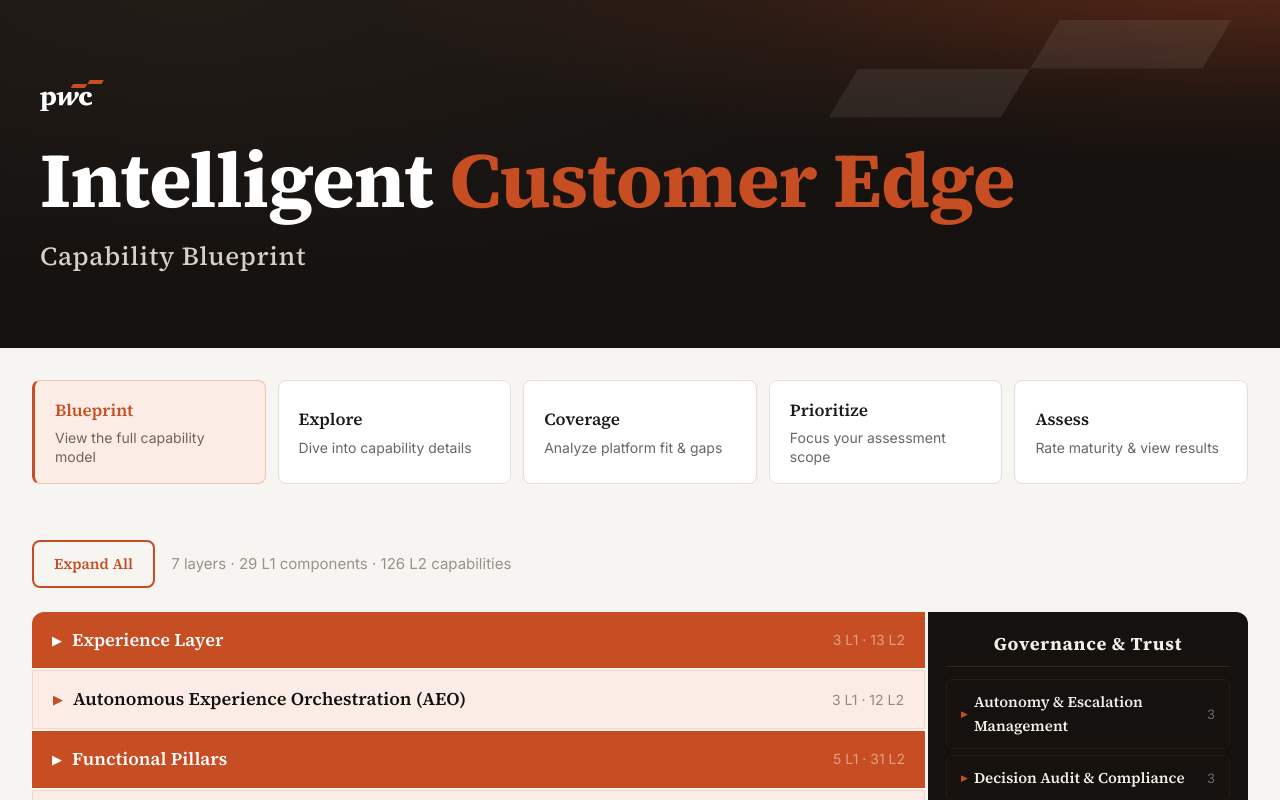
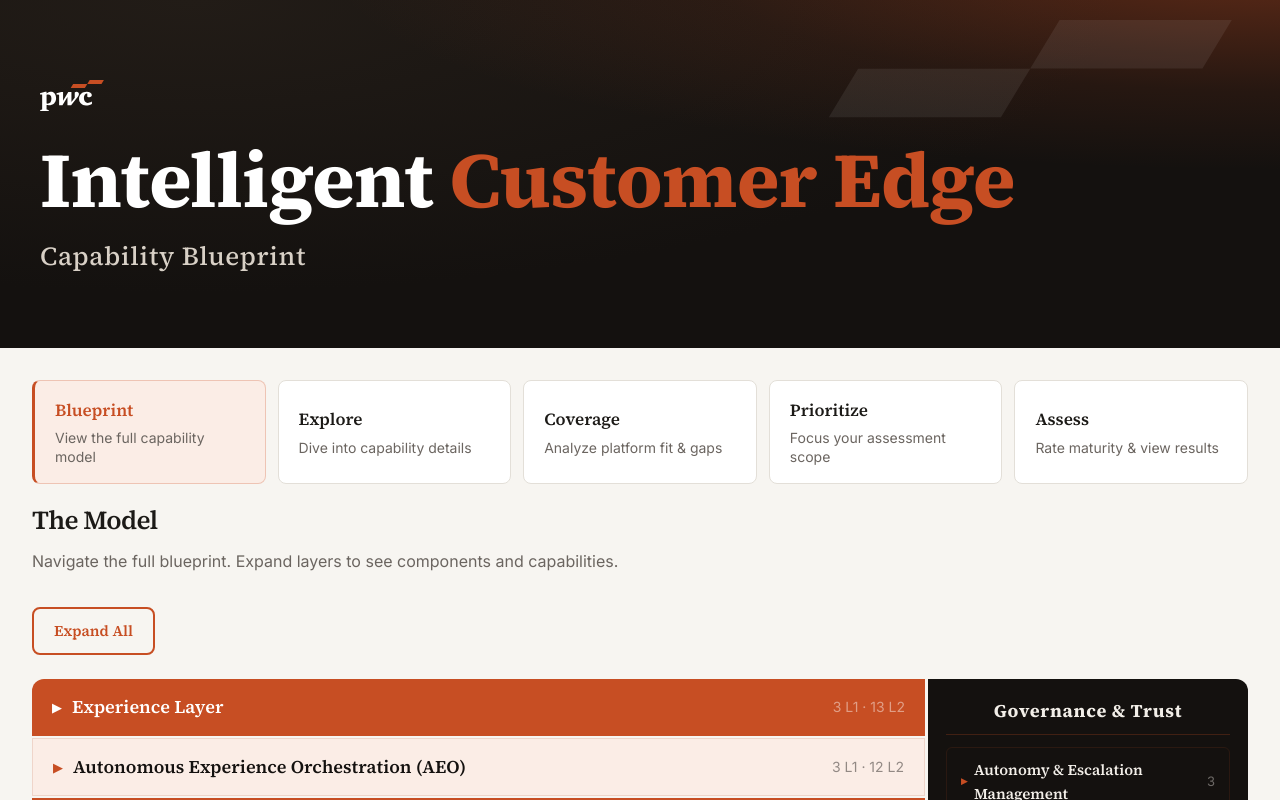
Before and after one commit to jimlalonde/afo-blueprint, a Next.js app: page / in a window 1280 px wide. Shown: the top 800 px of the page. Built offline with nearby package versions, Linux system fonts and the light colour scheme.

Commit message:
polish: Blueprint view - add section heading, align spacing, clean up controls

```diff
--- a/src/components/v2/BlueprintView.tsx
+++ b/src/components/v2/BlueprintView.tsx
@@ -116,9 +116,22 @@
   );
 
   return (
-    <section className="pt-10 pb-6 w-full px-2">
-      {/* Header row */}
-      <div className="flex items-center gap-4 mb-6">
+    <section className="pb-6 w-full px-2 animate-fade-in">
+      {/* Section heading */}
+      <div className="mb-8">
+        <h2
+          className="text-[26px] font-semibold tracking-tight mb-2"
+          style={{ fontFamily: SERIF }}
+        >
+          The Model
+        </h2>
+        <p className="text-[16px] text-tx2 mb-5">
+          Navigate the full blueprint. Expand layers to see components and capabilities.
+        </p>
+      </div>
+
+      {/* Controls row */}
+      <div className="mb-6">
         <button
           onClick={toggleAll}
           className="text-[15px] font-semibold px-5 py-2.5 rounded-lg cursor-pointer transition-all duration-200"
@@ -131,9 +144,6 @@
         >
           {allExpanded ? "Collapse All" : "Expand All"}
         </button>
-        <span className="text-[15px] text-tx3">
-          {data.layers.length} layers · {totalL1} L1 components · {totalL2} L2 capabilities
-        </span>
       </div>
 
       {/* Main layout: horizontal layers + governance sidebar */}
```
